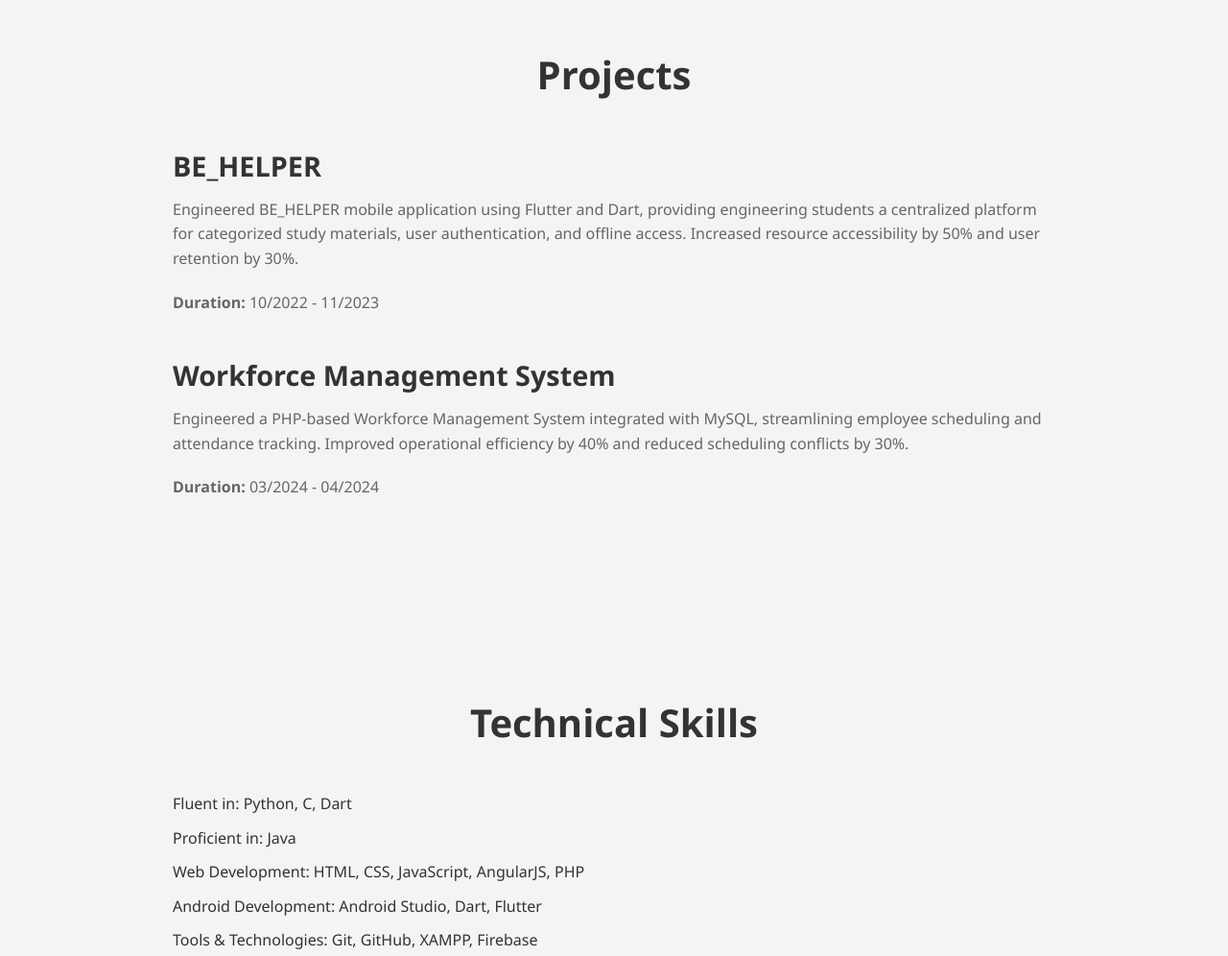
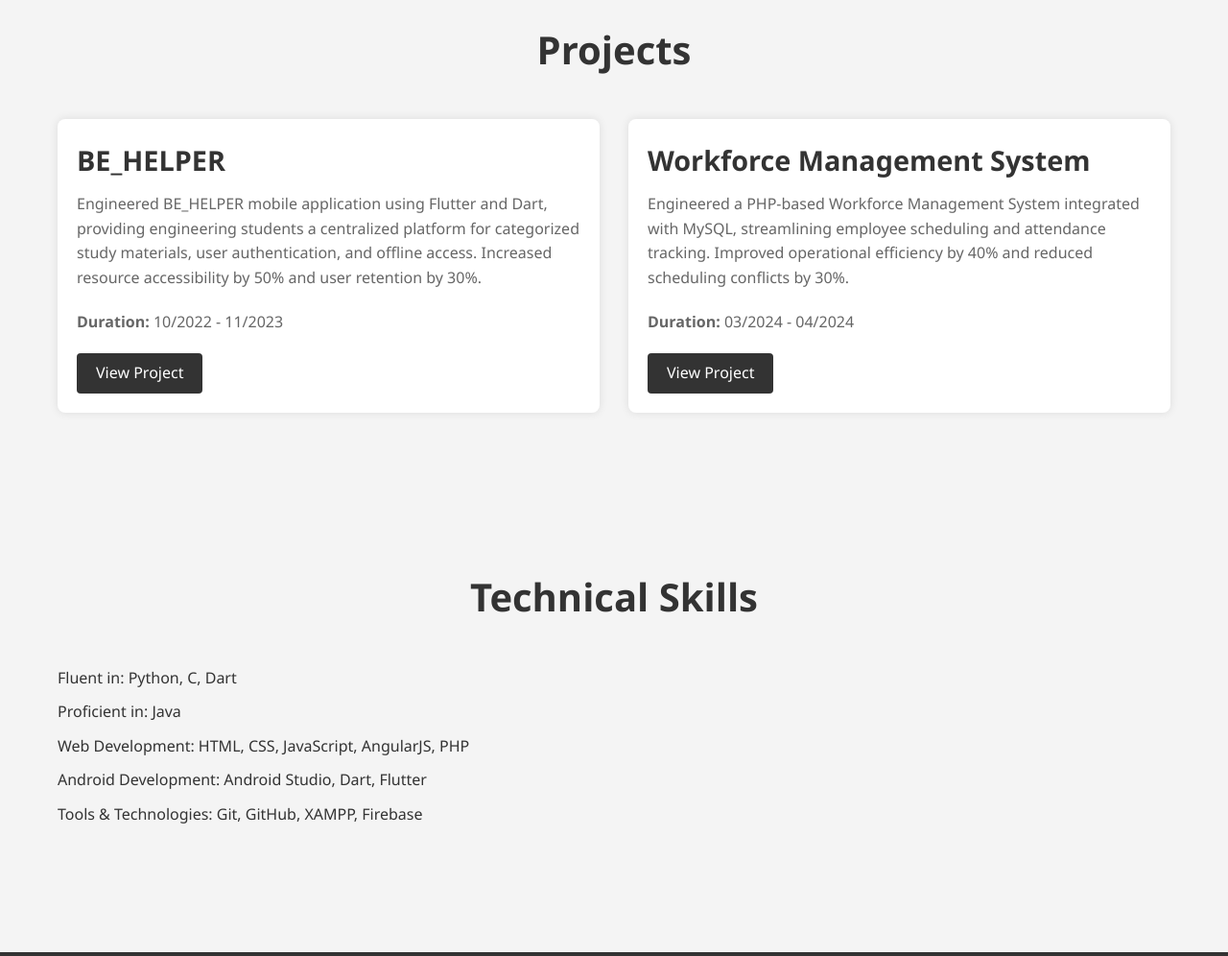
Before and after one commit to Anwesh003/Anwesh003.github.io, a plain HTML site: page index.html in a window 1280 px wide. Shown: the part 700-1696 px from the top of the page at 96% size. Drawn offline with nearby package versions, Linux system fonts and the light colour scheme; some packages are replaced by stand-ins of ours; a script that the page names is missing.

Commit message:
Initial commit

```diff
--- a/index.html
+++ b/index.html
@@ -5,10 +5,9 @@
     <meta name="viewport" content="width=device-width, initial-scale=1.0">
     <title>Anwesh Krishna B - Portfolio</title>
     <link rel="stylesheet" href="styles.css">
-    <link rel="stylesheet" href="https://cdnjs.cloudflare.com/ajax/libs/animate.css/4.1.1/animate.min.css">
 </head>
 <body>
-    <header id="home">
+    <header>
         <div class="container">
             <h1>Anwesh Krishna B</h1>
             <p class="subtitle">Engineering Student | Android & Web Developer</p>
@@ -20,7 +19,7 @@
         </div>
     </header>
 
-    <section id="about" class="section">
+    <section id="about">
         <div class="container">
             <h2>About Me</h2>
             <p>I am a dedicated and enthusiastic engineering student at Vivekananda College of Engineering and Technology, specializing in Android and web development. I have a strong passion for software development and continuously seek to enhance my skills.</p>
@@ -29,23 +28,27 @@
         </div>
     </section>
 
-    <section id="projects" class="section">
+    <section id="projects">
         <div class="container">
             <h2>Projects</h2>
+            <div class="project-grid">
                 <div class="project">
                     <h3>BE_HELPER</h3>
                     <p>Engineered BE_HELPER mobile application using Flutter and Dart, providing engineering students a centralized platform for categorized study materials, user authentication, and offline access. Increased resource accessibility by 50% and user retention by 30%.</p>
                     <p><strong>Duration:</strong> 10/2022 - 11/2023</p>
+                    <a href="#" class="btn">View Project</a>
                 </div>
                 <div class="project">
                     <h3>Workforce Management System</h3>
                     <p>Engineered a PHP-based Workforce Management System integrated with MySQL, streamlining employee scheduling and attendance tracking. Improved operational efficiency by 40% and reduced scheduling conflicts by 30%.</p>
                     <p><strong>Duration:</strong> 03/2024 - 04/2024</p>
+                    <a href="#" class="btn">View Project</a>
+                </div>
             </div>
         </div>
     </section>
 
-    <section id="skills" class="section">
+    <section id="skills">
         <div class="container">
             <h2>Technical Skills</h2>
             <ul class="skills-list">
@@ -63,11 +66,5 @@
             <p>&copy; 2024 Anwesh Krishna B. All rights reserved.</p>
         </div>
     </footer>
-
-    <!-- Smooth Scroll JS -->
-    <script src="https://cdnjs.cloudflare.com/ajax/libs/smooth-scroll/16.1.3/smooth-scroll.min.js"></script>
-    <script>
-        var scroll = new SmoothScroll('a[href*="#"]');
-    </script>
 </body>
 </html>
--- a/styles.css
+++ b/styles.css
@@ -12,7 +12,7 @@ body {
 }
 
 .container {
-    max-width: 960px;
+    max-width: 1200px;
     margin: 0 auto;
     padding: 0 20px;
 }
@@ -53,19 +53,34 @@ header h1 {
 }
 
 /* Section Styles */
-.section {
+section {
     padding: 80px 0;
 }
 
-.section h2 {
+section h2 {
     text-align: center;
     margin-bottom: 40px;
     font-size: 2.5rem;
     color: #333;
 }
 
+.project-grid {
+    display: grid;
+    grid-template-columns: repeat(auto-fit, minmax(300px, 1fr));
+    gap: 30px;
+}
+
 .project {
-    margin-bottom: 40px;
+    background-color: #fff;
+    padding: 20px;
+    border-radius: 8px;
+    box-shadow: 0 0 10px rgba(0, 0, 0, 0.1);
+    transition: transform 0.3s ease, box-shadow 0.3s ease;
+}
+
+.project:hover {
+    transform: translateY(-5px);
+    box-shadow: 0 5px 15px rgba(0, 0, 0, 0.2);
 }
 
 .project h3 {
@@ -79,6 +94,21 @@ header h1 {
     color: #666;
 }
 
+.btn {
+    display: inline-block;
+    padding: 8px 20px;
+    background-color: #333;
+    color: #fff;
+    text-decoration: none;
+    border-radius: 4px;
+    transition: background-color 0.3s ease, color 0.3s ease;
+}
+
+.btn:hover {
+    background-color: #555;
+}
+
+/* Skills Section */
 .skills-list {
     list-style-type: none;
     padding: 0;
@@ -101,17 +131,3 @@ footer {
 footer p {
     font-size: 1rem;
 }
-
-/* Smooth Animation */
-.animated {
-    animation-duration: 1s;
-    animation-fill-mode: both;
-}
-
-.fadeIn {
-    opacity: 0;
-}
-
-.fadeIn.animated {
-    opacity: 1;
-}
```
Lines whose indentation alone changed are shown as unchanged.
